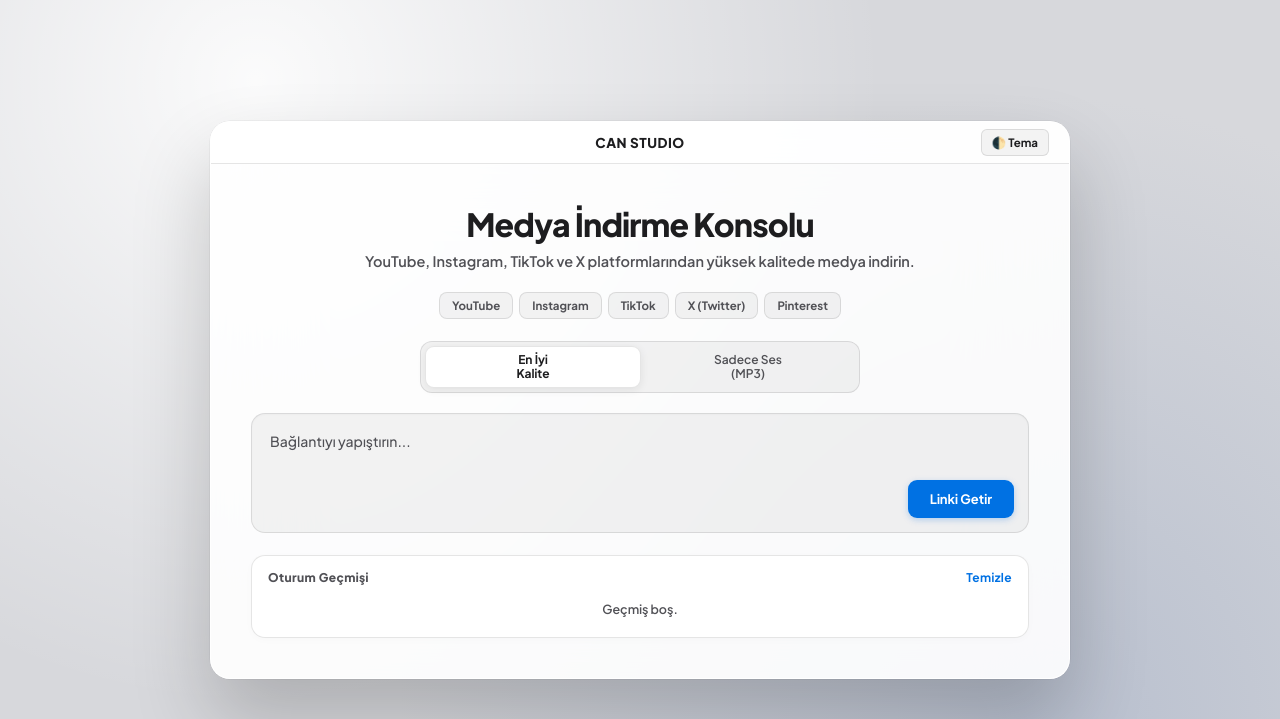
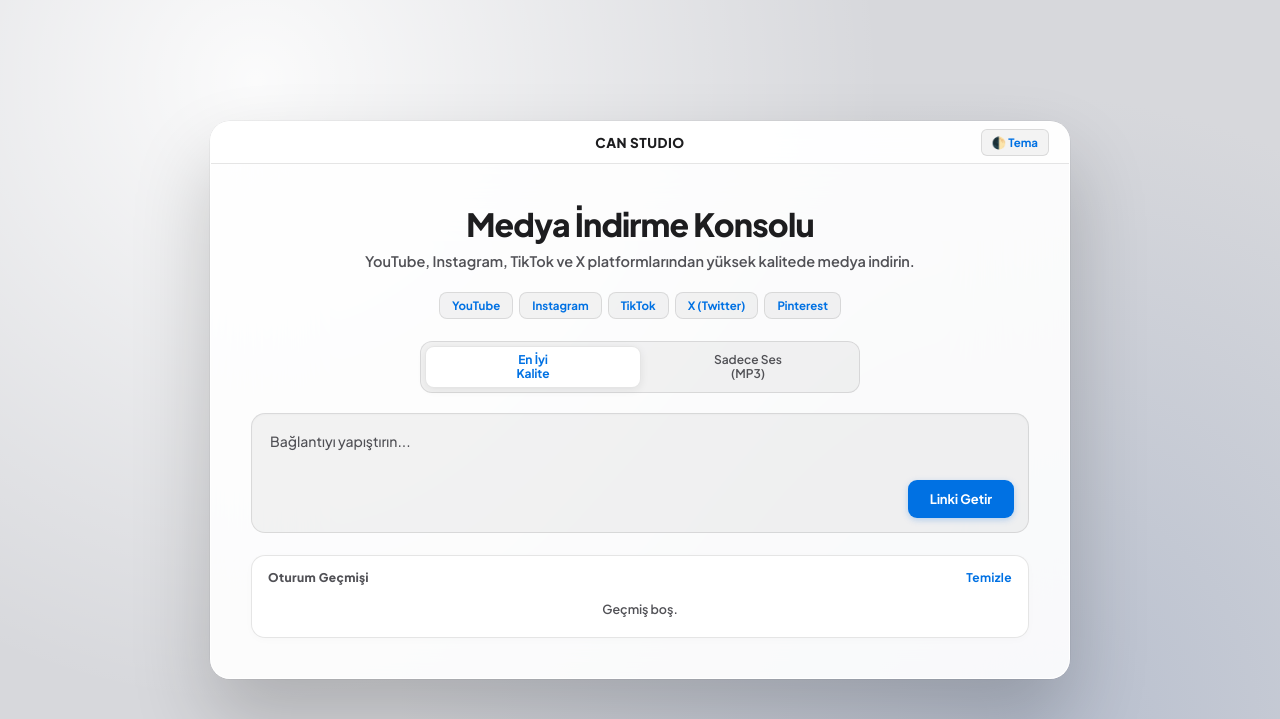
Before and after one commit to biolabcan/media-streamer, a Flask app: page / in a window 1280 px wide. Shown: the top 719 px of the page. Run offline with Flask 3, Linux system fonts and the light colour scheme.

Commit message:
Update index.html

```diff
--- a/templates/index.html
+++ b/templates/index.html
@@ -97,7 +97,7 @@
         .icon-btn {
             background: var(--input-bg);
             border: 1px solid var(--border-color);
-            color: var(--text-primary);
+            color: var(--apple-blue);
             padding: 5px 10px;
             border-radius: 6px;
             font-size: 11.5px;
@@ -151,7 +151,7 @@
             border-radius: 8px;
             font-size: 10px;
             font-weight: 700;
-            color: var(--text-secondary);
+            color: var(--apple-blue);
             white-space: nowrap;
         }
         @media (min-width: 640px) {
@@ -190,7 +190,7 @@
         }
         .segment-btn.active {
             background: var(--card-bg);
-            color: var(--text-primary);
+            color: var(--apple-blue);
             font-weight: 700;
             box-shadow: 0 2px 8px rgba(0,0,0,0.08);
             border: 1px solid var(--border-color);
@@ -240,7 +240,10 @@
             display: flex; justify-content: space-between; align-items: center; margin-top: 24px; margin-bottom: 8px;
         }
         .results-title { font-size: 13px; font-weight: 800; color: var(--text-secondary); letter-spacing: 0.4px; }
-        .clear-results-btn { font-size: 12px; font-weight: 700; color: #ff3b30; cursor: pointer; }
+
+        /* İstediğin gibi Temizle yazısı mavi yapıldı */
+        .clear-results-btn { font-size: 12px; font-weight: 700; color: var(--apple-blue); cursor: pointer; }
+        .clear-results-btn:hover { text-decoration: underline; }
 
         #results-container {
             display: flex;
@@ -294,7 +297,7 @@
         }
         @media (min-width: 640px) { .apple-dl-btn { flex: initial; } }
         .apple-dl-btn:hover { opacity: 0.9; }
-        .apple-dl-btn.secondary { background: var(--input-bg); color: var(--text-primary); border: 1px solid var(--border-color); }
+        .apple-dl-btn.secondary { background: var(--input-bg); color: var(--apple-blue); border: 1px solid var(--border-color); }
         .apple-dl-btn.secondary:hover { background: var(--border-color); }
 
         .history-box {
@@ -305,7 +308,10 @@
             display: flex; justify-content: space-between; align-items: center;
             font-size: 12px; font-weight: 800; color: var(--text-secondary); margin-bottom: 10px; letter-spacing: 0.4px;
         }
+        /* Oturum geçmişindeki Temizle yazısı mavi yapıldı */
         .history-header span:last-child { color: var(--apple-blue); cursor: pointer; font-weight: 700; }
+        .history-header span:last-child:hover { text-decoration: underline; }
+
         .history-list { display: flex; flex-direction: column; gap: 6px; max-height: 120px; overflow-y: auto; }
         .history-row {
             display: flex; justify-content: space-between; align-items: center;
@@ -390,7 +396,6 @@
             </div>
 
             <div class="search-field-container">
-                <!-- Buradaki placeholder metni sadeleştirildi -->
                 <textarea id="urlInput" placeholder="Bağlantıyı yapıştırın..."></textarea>
                 <div class="search-bottom-row">
                     <button class="apple-button" onclick="extractMedia()">Linki Getir</button>
@@ -404,7 +409,7 @@
 
             <div class="results-header-row" id="results-header" style="display: none;">
                 <span class="results-title">İndirilebilir Medyalar</span>
-                <span class="clear-results-btn" onclick="clearResults()">Tümünü Temizle</span>
+                <span class="clear-results-btn" onclick="clearResults()">Temizle</span>
             </div>
             <div id="results-container"></div>
 
```
